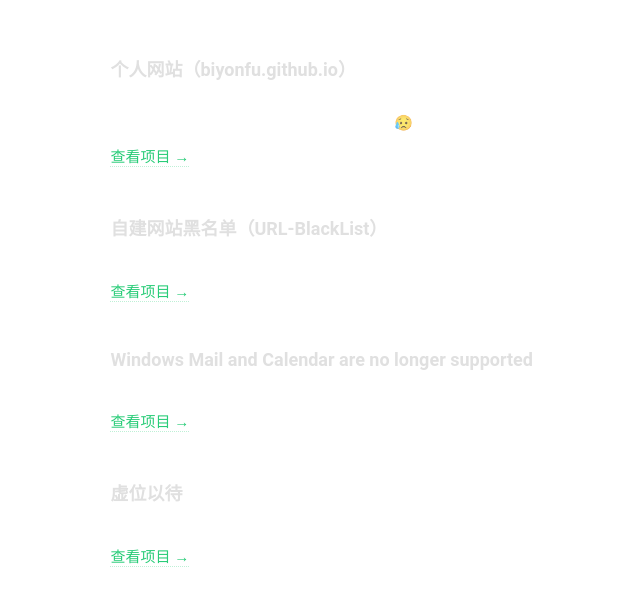
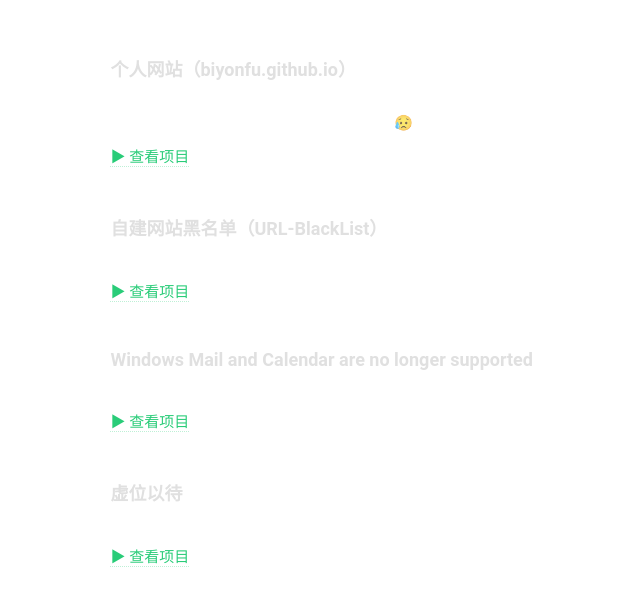
Before and after one commit to biyonfu/biyonfu.github.io, a plain HTML site: page content/mystuff.html in a window 1280 px wide. Shown: the part 122-728 px from the top of the page, without its empty margins (207-847 px from the left). Drawn offline with Linux system fonts and the light colour scheme.

Commit message:
Update mystuff.html

```diff
--- a/content/mystuff.html
+++ b/content/mystuff.html
@@ -30,7 +30,7 @@
                     div.innerHTML = `
                         <h3>${item.title || '未命名'}</h3>
                         <p>${item.description || ''}</p>
-                        ${item.link ? `<a href="${item.link}" target="_blank">查看项目 →</a>` : ''}
+                        ${item.link ? `<a href="${item.link}" target="_blank">▶ 查看项目 </a>` : ''}
                     `;
                     container.appendChild(div);
                 });
```
